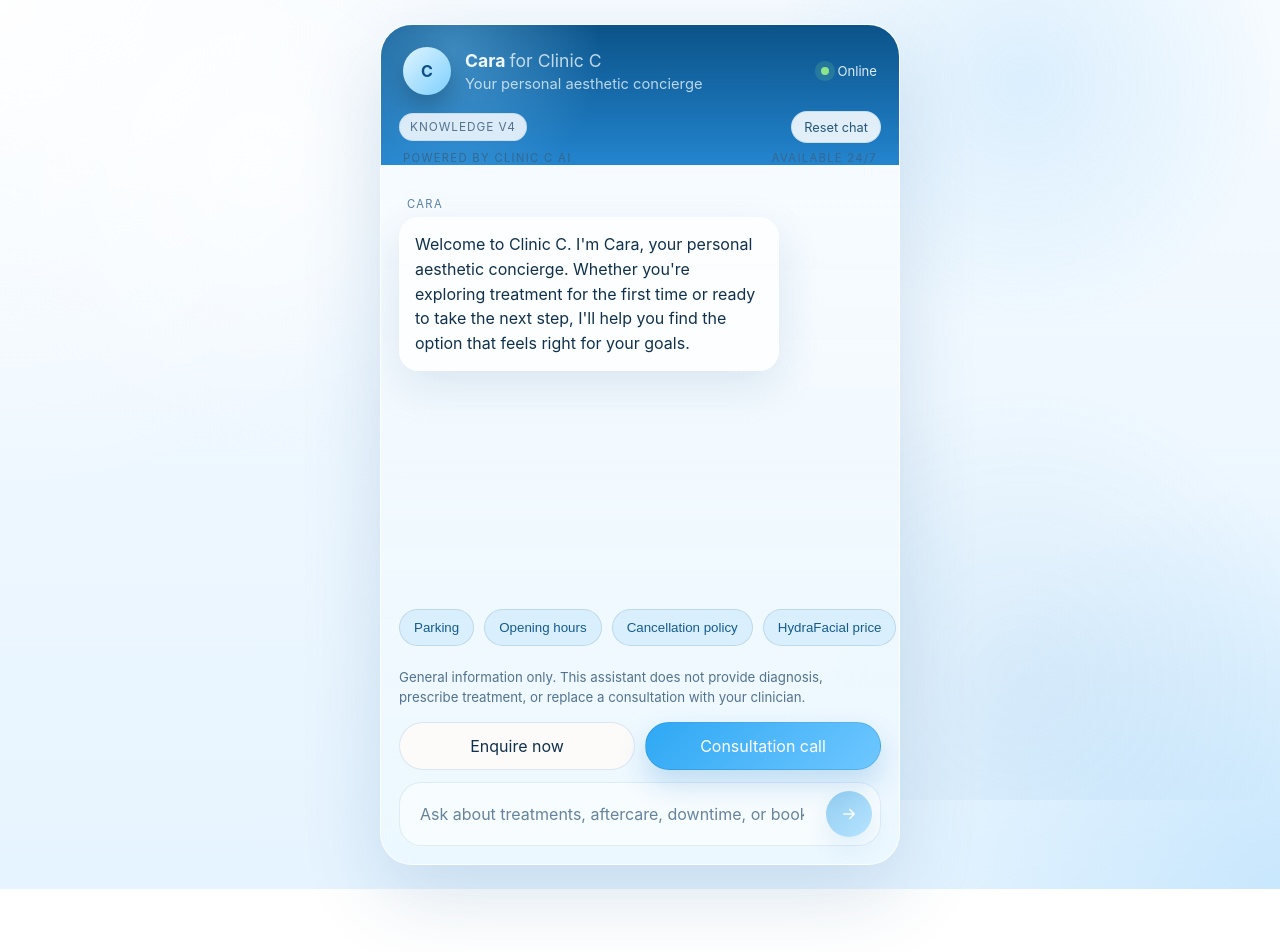
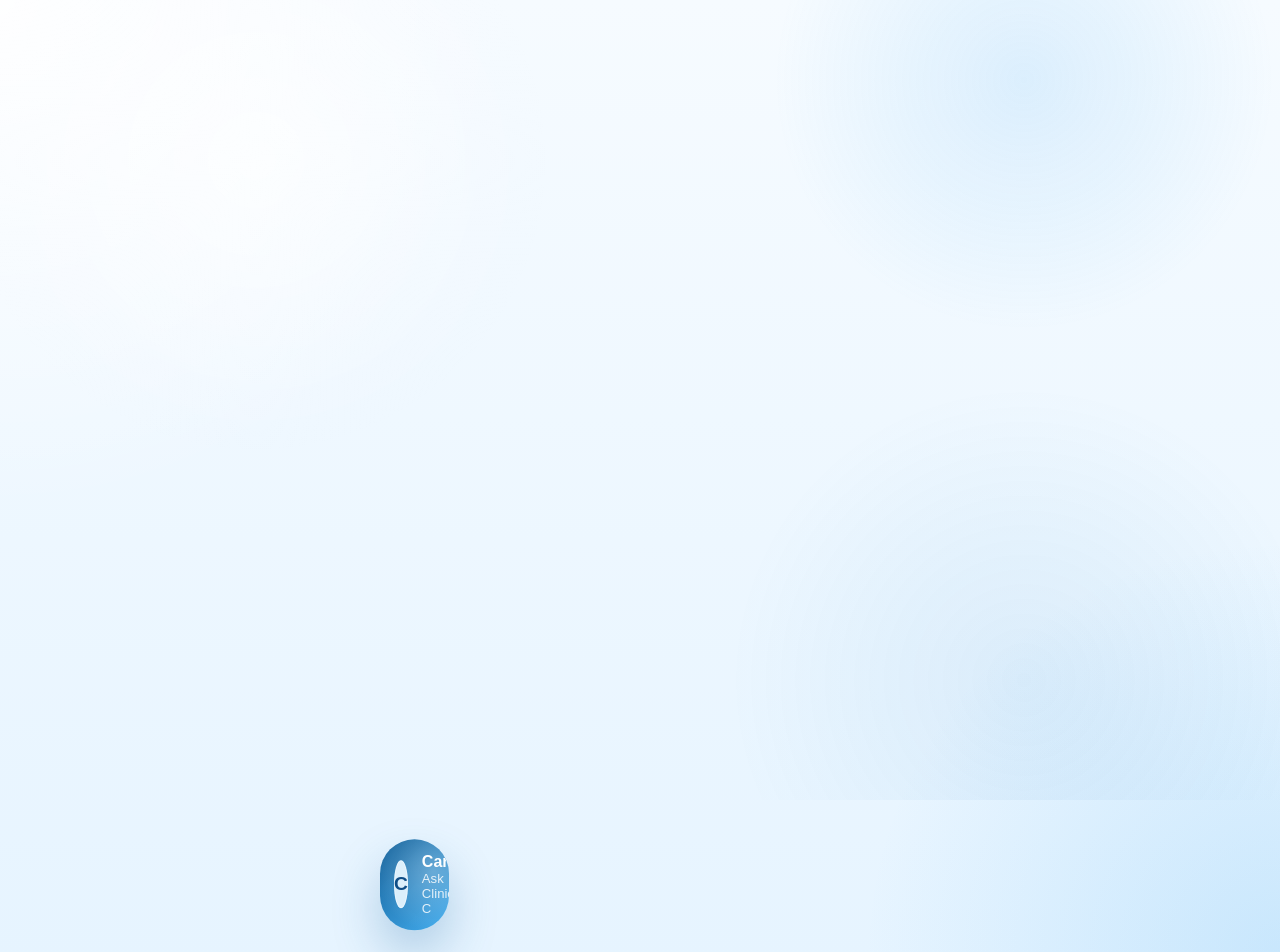
Before and after one commit to rwd23/clinicc-wix-chatbot, a Next.js app: page /widget in a window 1280 px wide. Shown: the top 952 px of the page. Before the commit the page ends 889 px from the top, so only its background shows below. Built offline with nearby package versions, Linux system fonts and the light colour scheme.

Commit message:
Add expandable launcher-style widget

```diff
--- a/app/globals.css
+++ b/app/globals.css
@@ -162,6 +162,126 @@
 
 .widget-shell {
   width: min(100%, 520px);
+  min-height: 760px;
+  display: flex;
+  align-items: flex-end;
+  justify-content: flex-end;
+  position: relative;
+}
+
+.widget-shell.is-closed {
+  min-height: 180px;
+}
+
+.widget-shell.is-closed .widget-card {
+  opacity: 0;
+  pointer-events: none;
+  transform: translateY(18px) scale(0.98);
+}
+
+.widget-shell.is-open .widget-card {
+  opacity: 1;
+  pointer-events: auto;
+  transform: translateY(0) scale(1);
+}
+
+.widget-launcher {
+  position: relative;
+  display: inline-flex;
+  align-items: center;
+  gap: 14px;
+  padding: 14px 18px 14px 14px;
+  border: 0;
+  border-radius: 999px;
+  background: linear-gradient(135deg, rgba(14, 92, 150, 0.98) 0%, rgba(61, 171, 239, 0.96) 100%);
+  color: white;
+  box-shadow: 0 24px 48px rgba(28, 103, 161, 0.28);
+  cursor: pointer;
+  overflow: hidden;
+  isolation: isolate;
+  animation: launcherDrift 4.2s ease-in-out infinite;
+}
+
+.widget-launcher-glow {
+  position: absolute;
+  inset: -30% auto auto -10%;
+  width: 120px;
+  height: 120px;
+  border-radius: 50%;
+  background: radial-gradient(circle, rgba(255, 255, 255, 0.28) 0%, rgba(255, 255, 255, 0) 70%);
+  pointer-events: none;
+  z-index: 0;
+}
+
+.widget-launcher-mark {
+  position: relative;
+  z-index: 1;
+  width: 48px;
+  height: 48px;
+  border-radius: 50%;
+  display: grid;
+  place-items: center;
+  background: rgba(231, 246, 255, 0.94);
+  color: #0f4d86;
+  font-size: 1.2rem;
+  font-weight: 700;
+  box-shadow: inset 0 0 0 1px rgba(255, 255, 255, 0.4);
+}
+
+.widget-launcher-copy {
+  position: relative;
+  z-index: 1;
+  display: flex;
+  flex-direction: column;
+  align-items: flex-start;
+  text-align: left;
+}
+
+.widget-launcher-copy strong {
+  font-size: 1rem;
+  font-weight: 650;
+}
+
+.widget-launcher-copy span {
+  font-size: 0.82rem;
+  opacity: 0.84;
+}
+
+.widget-backdrop {
+  position: absolute;
+  inset: 0;
+  background: radial-gradient(circle at bottom right, rgba(37, 117, 182, 0.08), rgba(37, 117, 182, 0));
+  pointer-events: auto;
+}
+
+.widget-close {
+  width: 34px;
+  height: 34px;
+  margin-left: 8px;
+  border: 0;
+  border-radius: 50%;
+  background: rgba(240, 250, 255, 0.16);
+  display: inline-flex;
+  align-items: center;
+  justify-content: center;
+  position: relative;
+  cursor: pointer;
+}
+
+.widget-close span {
+  position: absolute;
+  width: 14px;
+  height: 2px;
+  border-radius: 999px;
+  background: rgba(240, 250, 255, 0.92);
+}
+
+.widget-close span:first-child {
+  transform: rotate(45deg);
+}
+
+.widget-close span:last-child {
+  transform: rotate(-45deg);
 }
 
 .widget-card {
@@ -173,6 +293,10 @@
   border: 1px solid rgba(255, 255, 255, 0.72);
   box-shadow: var(--shadow-xl);
   backdrop-filter: blur(18px);
+  isolation: isolate;
+  transition:
+    opacity 260ms ease,
+    transform 260ms ease;
 }
 
 .widget-card::before {
@@ -184,6 +308,20 @@
     radial-gradient(circle at 14% 18%, rgba(131, 208, 255, 0.4), transparent 32%),
     linear-gradient(180deg, rgba(11, 83, 137, 1) 0%, rgba(22, 125, 203, 0.94) 100%);
   pointer-events: none;
+}
+
+.widget-card::after {
+  content: "";
+  position: absolute;
+  inset: -12% -14% auto auto;
+  width: 240px;
+  height: 240px;
+  border-radius: 50%;
+  background: radial-gradient(circle, rgba(126, 208, 255, 0.32) 0%, rgba(126, 208, 255, 0) 68%);
+  filter: blur(10px);
+  animation: auraFloat 11s ease-in-out infinite;
+  pointer-events: none;
+  z-index: 0;
 }
 
 .widget-header,
@@ -246,6 +384,16 @@
   align-items: center;
   padding: 22px 22px 16px;
   color: #eff9ff;
+  position: relative;
+}
+
+.widget-header::after {
+  content: "";
+  position: absolute;
+  inset: auto 22px 0 22px;
+  height: 1px;
+  background: linear-gradient(90deg, rgba(255, 255, 255, 0) 0%, rgba(214, 241, 255, 0.82) 50%, rgba(255, 255, 255, 0) 100%);
+  opacity: 0.7;
 }
 
 .widget-avatar {
@@ -258,6 +406,17 @@
   font-weight: 700;
   background: linear-gradient(135deg, #dff4ff 0%, #7ed0ff 100%);
   box-shadow: 0 12px 24px rgba(0, 0, 0, 0.22);
+  position: relative;
+  overflow: hidden;
+}
+
+.widget-avatar::after {
+  content: "";
+  position: absolute;
+  inset: -40%;
+  background: linear-gradient(120deg, rgba(255, 255, 255, 0) 35%, rgba(255, 255, 255, 0.68) 50%, rgba(255, 255, 255, 0) 65%);
+  transform: translateX(-120%);
+  animation: shimmerSweep 4.8s ease-in-out infinite;
 }
 
 .widget-name {
@@ -312,6 +471,7 @@
   display: flex;
   flex-direction: column;
   margin-bottom: 14px;
+  animation: messageRise 320ms ease-out;
 }
 
 .message-row.is-user {
@@ -338,6 +498,10 @@
   line-height: 1.55;
 }
 
+.is-assistant-bubble p {
+  text-wrap: pretty;
+}
+
 .message-actions {
   display: flex;
   flex-wrap: wrap;
@@ -351,15 +515,27 @@
   min-height: 34px;
   padding: 0 12px;
   border-radius: var(--radius-pill);
-  background: rgba(255, 252, 248, 0.94);
-  border: 1px solid rgba(120, 94, 75, 0.16);
-  color: #3f3029;
+  background: rgba(247, 252, 255, 0.94);
+  border: 1px solid rgba(72, 141, 217, 0.16);
+  color: #145b90;
   font-size: 0.84rem;
 }
 
 .message-row.is-user .message-bubble {
   background: linear-gradient(135deg, #0d5f9d 0%, #3ca8ef 100%);
   color: #f4fbff;
+}
+
+.typing-caret {
+  display: inline-block;
+  width: 10px;
+  height: 1.1em;
+  margin-top: 2px;
+  margin-left: 2px;
+  border-radius: 999px;
+  background: linear-gradient(180deg, #2ea8f4 0%, #0d5f9d 100%);
+  vertical-align: text-bottom;
+  animation: caretPulse 0.9s ease-in-out infinite;
 }
 
 .message-bubble.is-loading {
@@ -405,6 +581,14 @@
   background: rgba(65, 170, 242, 0.12);
   border-color: rgba(36, 96, 153, 0.16);
   color: #145b90;
+}
+
+.prompt-pill:hover,
+.message-action:hover,
+.reset-button:hover,
+.cta-button:hover,
+.composer-send:hover {
+  box-shadow: 0 10px 24px rgba(42, 123, 186, 0.14);
 }
 
 .widget-footer {
@@ -486,6 +670,81 @@
   }
 }
 
+@keyframes launcherDrift {
+  0%,
+  100% {
+    transform: translateY(0);
+  }
+  50% {
+    transform: translateY(-4px);
+  }
+}
+
+@keyframes auraFloat {
+  0%,
+  100% {
+    transform: translate3d(0, 0, 0) scale(1);
+    opacity: 0.72;
+  }
+  50% {
+    transform: translate3d(-18px, 12px, 0) scale(1.08);
+    opacity: 1;
+  }
+}
+
+@keyframes shimmerSweep {
+  0%,
+  100% {
+    transform: translateX(-120%);
+  }
+  45%,
+  55% {
+    transform: translateX(120%);
+  }
+}
+
+@keyframes messageRise {
+  from {
+    opacity: 0;
+    transform: translateY(10px);
+  }
+  to {
+    opacity: 1;
+    transform: translateY(0);
+  }
+}
+
+@keyframes caretPulse {
+  0%,
+  100% {
+    opacity: 0.25;
+    transform: scaleY(0.86);
+  }
+  50% {
+    opacity: 1;
+    transform: scaleY(1);
+  }
+}
+
+@media (prefers-reduced-motion: reduce) {
+  .widget-launcher,
+  .widget-card::after,
+  .widget-avatar::after,
+  .message-row,
+  .typing-caret {
+    animation: none;
+  }
+
+  .primary-link,
+  .secondary-link,
+  .cta-button,
+  .composer-send,
+  .prompt-pill,
+  .reset-button {
+    transition: none;
+  }
+}
+
 @media (max-width: 640px) {
   .launcher-card {
     padding: 28px 20px;
@@ -497,6 +756,10 @@
 
   .widget-shell {
     width: 100%;
+  }
+
+  .widget-shell.is-closed {
+    min-height: 120px;
   }
 
   .widget-card {
--- a/components/chat-widget.tsx
+++ b/components/chat-widget.tsx
@@ -12,6 +12,8 @@
   id: string;
   role: "user" | "assistant";
   content: string;
+  displayContent?: string;
+  isStreaming?: boolean;
   suggestions?: Array<{
     label: string;
     url: string;
@@ -170,7 +172,8 @@
   return {
     id: createMessageId("assistant"),
     role: "assistant",
-    content
+    content,
+    displayContent: content
   };
 }
 
@@ -178,7 +181,8 @@
   return {
     id: createMessageId("user"),
     role: "user",
-    content
+    content,
+    displayContent: content
   };
 }
 
@@ -188,6 +192,7 @@
   const [messages, setMessages] = useState<Message[]>(initialMessages);
   const [draft, setDraft] = useState("");
   const [isLoading, setIsLoading] = useState(false);
+  const [isOpen, setIsOpen] = useState(false);
   const viewportRef = useRef<HTMLDivElement | null>(null);
 
   useEffect(() => {
@@ -197,7 +202,13 @@
     try {
       const parsed = JSON.parse(saved) as Message[];
       if (parsed.length) {
-        setMessages(parsed);
+        setMessages(
+          parsed.map((message) => ({
+            ...message,
+            displayContent: message.displayContent ?? message.content,
+            isStreaming: false
+          }))
+        );
       }
     } catch {
       window.localStorage.removeItem(STORAGE_KEY);
@@ -213,6 +224,49 @@
   }, [messages]);
 
   const canSend = draft.trim().length > 0 && !isLoading;
+
+  useEffect(() => {
+    const activeStream = messages.find(
+      (message) => message.role === "assistant" && message.isStreaming
+    );
+
+    if (!activeStream) return;
+
+    const target = activeStream.content;
+    const current = activeStream.displayContent ?? "";
+
+    if (current.length >= target.length) {
+      setMessages((existing) =>
+        existing.map((message) =>
+          message.id === activeStream.id
+            ? { ...message, displayContent: target, isStreaming: false }
+            : message
+        )
+      );
+      return;
+    }
+
+    const nextLength = Math.min(
+      target.length,
+      current.length + Math.max(2, Math.ceil(target.length / 40))
+    );
+
+    const timeout = window.setTimeout(() => {
+      setMessages((existing) =>
+        existing.map((message) =>
+          message.id === activeStream.id
+            ? {
+                ...message,
+                displayContent: target.slice(0, nextLength),
+                isStreaming: nextLength < target.length
+              }
+            : message
+        )
+      );
+    }, 24);
+
+    return () => window.clearTimeout(timeout);
+  }, [messages]);
 
   function resetChat() {
     window.localStorage.removeItem(STORAGE_KEY);
@@ -231,12 +285,16 @@
 
     const operationalReply = buildOperationalReply(trimmed);
     if (operationalReply) {
+      const assistantMessage = {
+        ...createAssistantMessage(operationalReply.reply),
+        displayContent: "",
+        isStreaming: true,
+        suggestions: operationalReply.suggestions
+      };
+
       setMessages((current) => [
         ...current,
-        {
-          ...createAssistantMessage(operationalReply.reply),
-          suggestions: operationalReply.suggestions
-        }
+        assistantMessage
       ]);
       return;
     }
@@ -265,19 +323,29 @@
         data.reply ??
         "I can help you think through treatments, expectations, and next steps. Tell me what you'd like help with.";
 
+      const assistantMessage = {
+        ...createAssistantMessage(reply),
+        displayContent: "",
+        isStreaming: true,
+        suggestions: data.suggestions ?? []
+      };
+
       setMessages((current) => [
         ...current,
-        {
-          ...createAssistantMessage(reply),
-          suggestions: data.suggestions ?? []
-        }
+        assistantMessage
       ]);
     } catch {
+      const fallbackMessage = {
+        ...createAssistantMessage(
+          "I'm having a brief connection issue right now. Please try again in a moment, or use the booking link below and the team can help directly."
+        ),
+        displayContent: "",
+        isStreaming: true
+      };
+
       setMessages((current) => [
         ...current,
-        createAssistantMessage(
-          "I'm having a brief connection issue right now. Please try again in a moment, or use the booking link below and the team can help directly."
-        )
+        fallbackMessage
       ]);
     } finally {
       setIsLoading(false);
@@ -285,7 +353,26 @@
   }
 
   return (
-    <section className="widget-shell">
+    <section className={`widget-shell ${isOpen ? "is-open" : "is-closed"}`}>
+      {!isOpen && (
+        <button
+          className="widget-launcher"
+          onClick={() => setIsOpen(true)}
+          type="button"
+        >
+          <span className="widget-launcher-glow" aria-hidden="true" />
+          <span className="widget-launcher-mark" aria-hidden="true">
+            {clinicAssistantConfig.assistantName.slice(0, 1)}
+          </span>
+          <span className="widget-launcher-copy">
+            <strong>{clinicAssistantConfig.assistantName}</strong>
+            <span>Ask Clinic C</span>
+          </span>
+        </button>
+      )}
+
+      {isOpen && <div className="widget-backdrop" onClick={() => setIsOpen(false)} />}
+
       <div className="widget-card">
         <header className="widget-header">
           <div className="widget-avatar" aria-hidden="true">
@@ -303,6 +390,15 @@
             <span className="status-dot" />
             {clinicAssistantConfig.status}
           </div>
+
+          <button
+            className="widget-close"
+            onClick={() => setIsOpen(false)}
+            type="button"
+          >
+            <span />
+            <span />
+          </button>
         </header>
 
         <div className="widget-tools">
@@ -324,8 +420,11 @@
               key={message.id}
             >
               {message.role === "assistant" && <span className="speaker-label">{clinicAssistantConfig.assistantName}</span>}
-              <div className="message-bubble">
-                <p>{formatMessageForDisplay(message.content).trim()}</p>
+              <div className={`message-bubble ${message.role === "assistant" ? "is-assistant-bubble" : ""}`}>
+                <p>{formatMessageForDisplay(message.displayContent ?? message.content).trim()}</p>
+                {message.role === "assistant" && message.isStreaming && (
+                  <span className="typing-caret" aria-hidden="true" />
+                )}
                 {!!message.suggestions?.length && (
                   <div className="message-actions">
                     {message.suggestions.map((suggestion) => (
```
